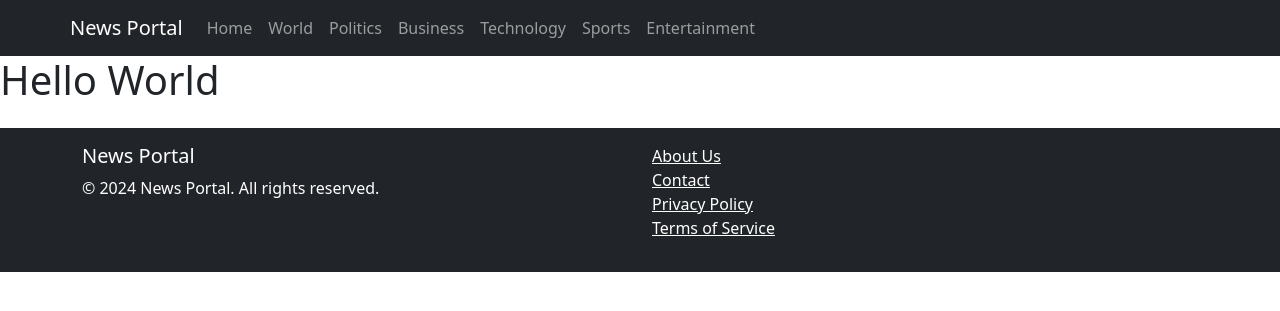
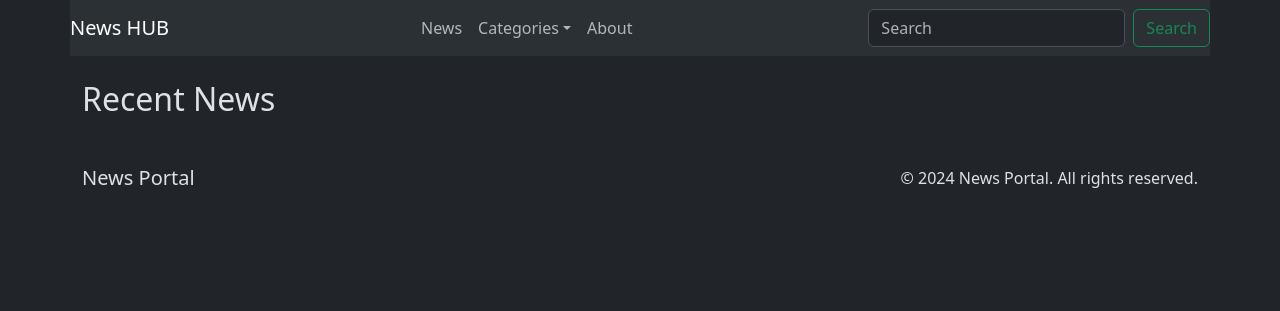
Before and after one commit to ayushkathariya/News-Portal, a Django app: page / in a window 1280 px wide. Shown: the top 311 px of the page. Run offline with Django 5.2, Linux system fonts and the light colour scheme; data that the repository does not hold is empty; some libraries are stand-ins or nearby versions.

Commit message:
add home page and detail page

```diff
--- a/newsapp/views.py
+++ b/newsapp/views.py
@@ -1,13 +1,17 @@
-from django.shortcuts import render
+from django.shortcuts import render, get_object_or_404
 from django.views import View
+from .models import Post
 
 
 # Create your views here.
 class HomePageView(View):
     def get(self, request):
-        return render(request, "newsapp/home.html")
+        posts = Post.objects.all()
+        context = {"posts": posts}
+        return render(request, "newsapp/home.html", context)
 
 
 class NewsDetailView(View):
     def get(self, request, slug):
-        return render(request, "newsapp/news-detail.html", {"slug": slug})
+        post = get_object_or_404(Post, slug=slug)
+        return render(request, "newsapp/news-detail.html", {"post": post})
--- a/newsproject/urls.py
+++ b/newsproject/urls.py
@@ -17,8 +17,10 @@ Including another URLconf
 
 from django.contrib import admin
 from django.urls import path, include
+from django.conf import settings
+from django.conf.urls.static import static
 
 urlpatterns = [
     path("admin/", admin.site.urls),
     path("", include("newsapp.urls")),
-]
+] + static(settings.MEDIA_URL, document_root=settings.MEDIA_ROOT)
--- a/templates/newsapp/base.html
+++ b/templates/newsapp/base.html
@@ -1,8 +1,9 @@
 <!DOCTYPE html>
-<html lang="en">
+<html lang="en" data-bs-theme="dark">
   <head>
     <meta charset="UTF-8" />
     <meta name="viewport" content="width=device-width, initial-scale=1.0" />
+    {% load static %}
     {% load bootstrap5 %}
     {% bootstrap_css %}
     {% bootstrap_javascript %}
@@ -13,66 +14,48 @@
     </title>
   </head>
   <body>
-    <header class="bg-dark text-white">
-      <nav class="navbar navbar-expand-lg navbar-dark container">
-        <a class="navbar-brand" href="#">News Portal</a>
-        <button class="navbar-toggler" type="button" data-toggle="collapse" data-target="#navbarNav" aria-controls="navbarNav" aria-expanded="false" aria-label="Toggle navigation"><span class="navbar-toggler-icon"></span></button>
-        <div class="collapse navbar-collapse" id="navbarNav">
-          <ul class="navbar-nav ml-auto">
-            <li class="nav-item active">
-              <a class="nav-link" href="#">Home</a>
+    <header>
+      <nav class="navbar navbar-expand-lg bg-body-tertiary container">
+        <a class="navbar-brand" href="/">News HUB</a>
+        <button class="navbar-toggler text-dark bg-dark" type="button" data-bs-toggle="collapse" data-bs-target="#navbarSupportedContent" aria-controls="navbarSupportedContent" aria-expanded="false" aria-label="Toggle navigation"><span class="navbar-toggler-icon"></span></button>
+        <div class="collapse navbar-collapse" id="navbarSupportedContent">
+          <ul class="navbar-nav mx-auto mb-2 mb-lg-0">
+            <li class="nav-item">
+              <a class="nav-link" href="#">News</a>
+            </li>
+            <li class="nav-item dropdown">
+              <a class="nav-link dropdown-toggle" href="#" role="button" data-bs-toggle="dropdown" aria-expanded="false">Categories</a>
+              <ul class="dropdown-menu">
+                <li>
+                  <a class="dropdown-item" href="#">Sports</a>
+                </li>
+                <li>
+                  <a class="dropdown-item" href="#">Entertainment</a>
+                </li>
+              </ul>
             </li>
             <li class="nav-item">
-              <a class="nav-link" href="#">World</a>
-            </li>
-            <li class="nav-item">
-              <a class="nav-link" href="#">Politics</a>
-            </li>
-            <li class="nav-item">
-              <a class="nav-link" href="#">Business</a>
-            </li>
-            <li class="nav-item">
-              <a class="nav-link" href="#">Technology</a>
-            </li>
-            <li class="nav-item">
-              <a class="nav-link" href="#">Sports</a>
-            </li>
-            <li class="nav-item">
-              <a class="nav-link" href="#">Entertainment</a>
+              <a class="nav-link" href="#">About</a>
             </li>
           </ul>
+          <form class="d-flex" role="search">
+            <input class="form-control me-2" type="search" placeholder="Search" aria-label="Search" />
+            <button class="btn btn-outline-success" type="submit">Search</button>
+          </form>
         </div>
       </nav>
     </header>
 
-    {% block content %}
+    <main>
+      {% block content %}
 
-    {% endblock %}
+      {% endblock %}
+    </main>
 
-    <footer class="bg-dark text-white mt-4 py-3">
-      <div class="container">
-        <div class="row">
-          <div class="col-md-6">
-            <h5>News Portal</h5>
-            <p>&copy; 2024 News Portal. All rights reserved.</p>
-          </div>
-          <div class="col-md-6 text-md-right">
-            <ul class="list-unstyled">
-              <li>
-                <a href="#" class="text-white">About Us</a>
-              </li>
-              <li>
-                <a href="#" class="text-white">Contact</a>
-              </li>
-              <li>
-                <a href="#" class="text-white">Privacy Policy</a>
-              </li>
-              <li>
-                <a href="#" class="text-white">Terms of Service</a>
-              </li>
-            </ul>
-          </div>
-        </div>
+    <footer class="mt-4 py-3">
+      <div class="container d-flex justify-content-between gap-5">
+        <h5>News Portal</h5>
+        <p>&copy; 2024 News Portal. All rights reserved.</p>
       </div>
     </footer>
   </body>
--- a/templates/newsapp/home.html
+++ b/templates/newsapp/home.html
@@ -5,5 +5,23 @@
 {% endblock %}
 
 {% block content %}
-  <h1>Hello World</h1>
+  <div>
+    <div class="container mt-4">
+      <h2>Recent News</h2>
+      <div class="d-flex justify-content-between flex-wrap gap-5 mt-2">
+        {% if posts %}
+          {% for post in posts %}
+            <div class="card flex-grow-1" style="width: 18rem;">
+              <img src="{{ post.featured_image.url }}" class="card-img-top" alt="news-img" />
+              <div class="card-body">
+                <h5 class="card-title">{{ post.title }}</h5>
+                <p class="card-text">{{ post.content|slice:':250' }}</p>
+                <a href="{% url 'news-detail' post.slug %}" class="btn btn-primary">Read</a>
+              </div>
+            </div>
+          {% endfor %}
+        {% endif %}
+      </div>
+    </div>
+  </div>
 {% endblock %}
```
Also changed, not shown: templates/newsapp/news-detail.html (+10 -2 lines), media/posts/images/2023_11img19_Nov_2023_PTI11_19_2023_001044B-scaled_vzGeHhB.jpg (added), media/posts/images/360_F_216591159_jufaOJMp5pJsGuY1db8K7kMGEl4DXJe6.jpg (added), media/posts/images/ai.jpeg (added), media/posts/images/diwali.jpg (added), media/posts/images/images.jpeg (added), media/posts/images/images_1.jpeg (added), media/posts/images/o4pcfawzq0yrqnpzsfbb.jpg (added), media/posts/images/o4pcfawzq0yrqnpzsfbb_04R7fpm.jpg (added), media/posts/images/o4pcfawzq0yrqnpzsfbb_dDg9MhB.jpg (added), media/posts/images/o4pcfawzq0yrqnpzsfbb_yM7vdIX.jpg (added).
